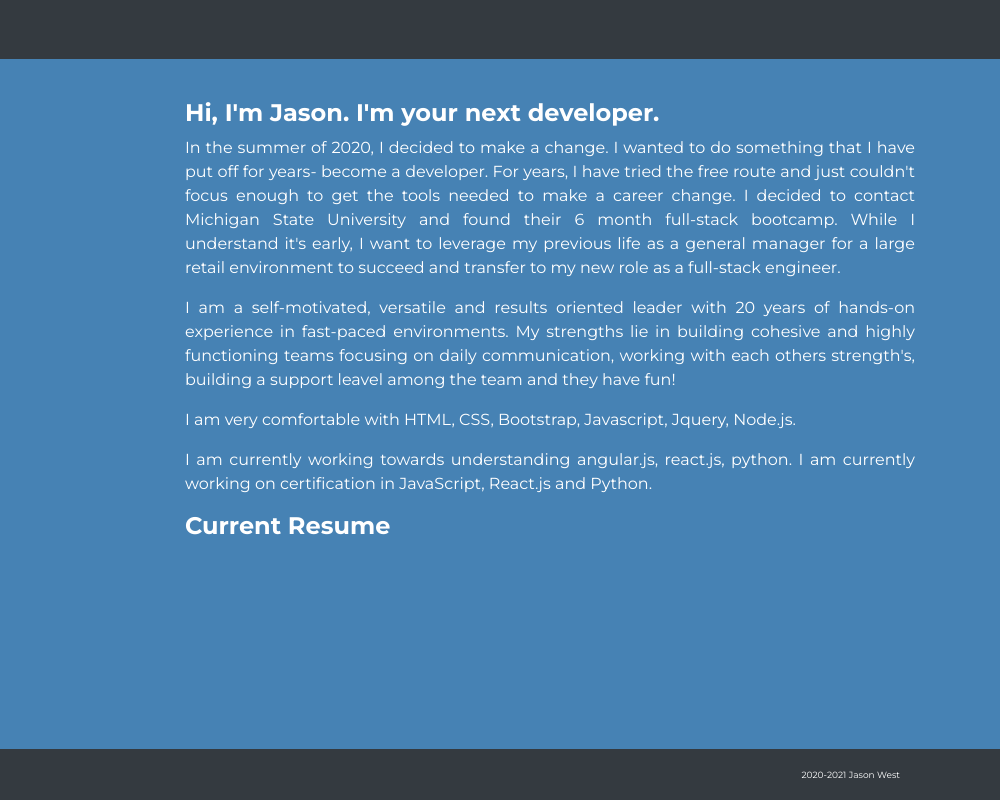
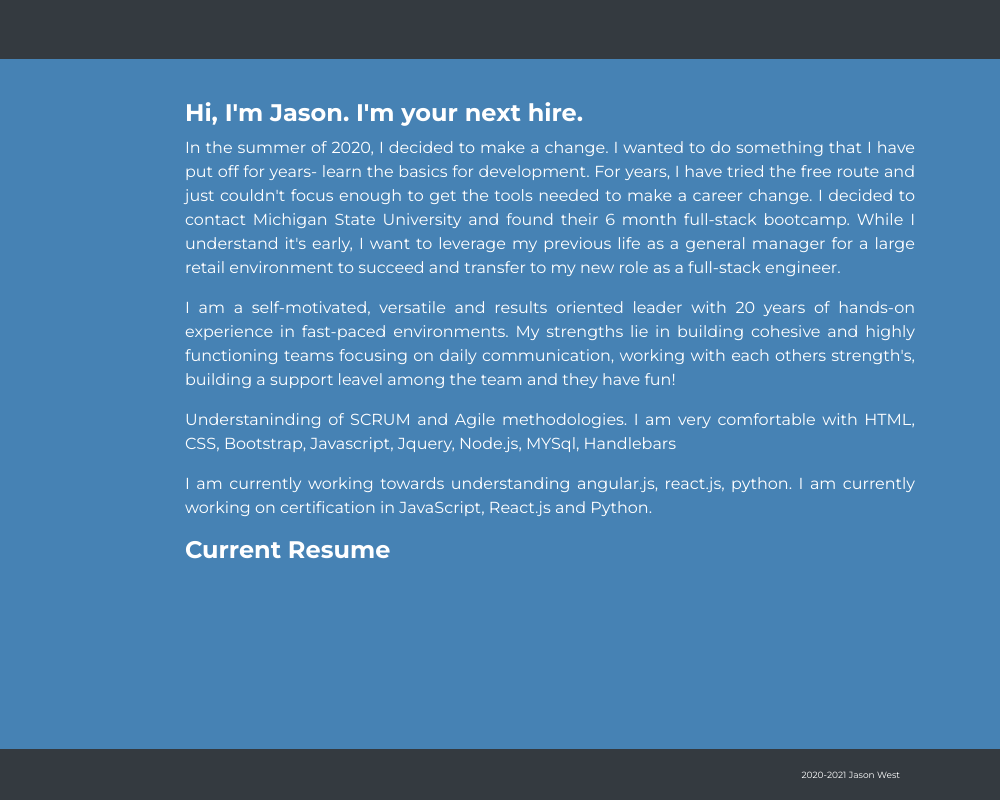
Before and after one commit to jlw429/Portfolio, a plain HTML site: page index.html in a window 1280 px wide. Shown: the full height of the page, 280-1280 px from the left. Drawn offline with nearby package versions, Linux system fonts and the light colour scheme.

Commit message:
adding updated resume

```diff
--- a/index.html
+++ b/index.html
@@ -44,12 +44,13 @@
 
       </div>
       <div class="col-auto mx-auto col-md-8 mt-3">
-        <h1>Hi, I'm Jason. I'm your next developer.</h1>
-        <p>In the summer of 2020, I decided to make a change. I wanted to do something that I have put off for years- become a developer. For years, I have tried the free route and just couldn't focus enough to get the tools needed to make a career change. I decided to contact Michigan State University and found their 6 month full-stack bootcamp. While I understand it's early, I want to leverage my previous life as a general manager for a large retail environment to succeed and transfer to my new role as a full-stack engineer.</p>
+        <h1>Hi, I'm Jason. I'm your next hire.</h1>
+        <p>In the summer of 2020, I decided to make a change. I wanted to do something that I have put off for years- learn the basics for development. For years, I have tried the free route and just couldn't focus enough to get the tools needed to make a career change. I decided to contact Michigan State University and found their 6 month full-stack bootcamp. While I understand it's early, I want to leverage my previous life as a general manager for a large retail environment to succeed and transfer to my new role as a full-stack engineer.</p>
         <p>I am a self-motivated, versatile and results oriented leader with 20 years of hands-on experience in fast-paced environments. My strengths lie in building cohesive and highly functioning teams focusing on daily communication, working with each others strength's, building a support leavel among the team and they have fun!</p>
-          <p> I am very comfortable with HTML, CSS, Bootstrap, Javascript, Jquery, Node.js.</p>
+          <p> Understaninding of SCRUM and Agile methodologies. I am very comfortable with HTML, CSS, Bootstrap,
+            Javascript, Jquery, Node.js, MYSql, Handlebars</p>
           <p>I am currently working towards understanding angular.js, react.js, python. I am currently working on certification in JavaScript, React.js and Python.</p>
-          <h1><a id="resume-text" href="assets\Resume- Jason West.pdf" target="_blank"><b>Current Resume</b></h1></a>
+          <h1><a id="resume-text" href="./assets/Resume_2021_west_jason.pdf" target="_blank"><b>Current Resume</b></h1></a>
 
       </div>
     </div>
```
Also changed, not shown: 2 other files.
